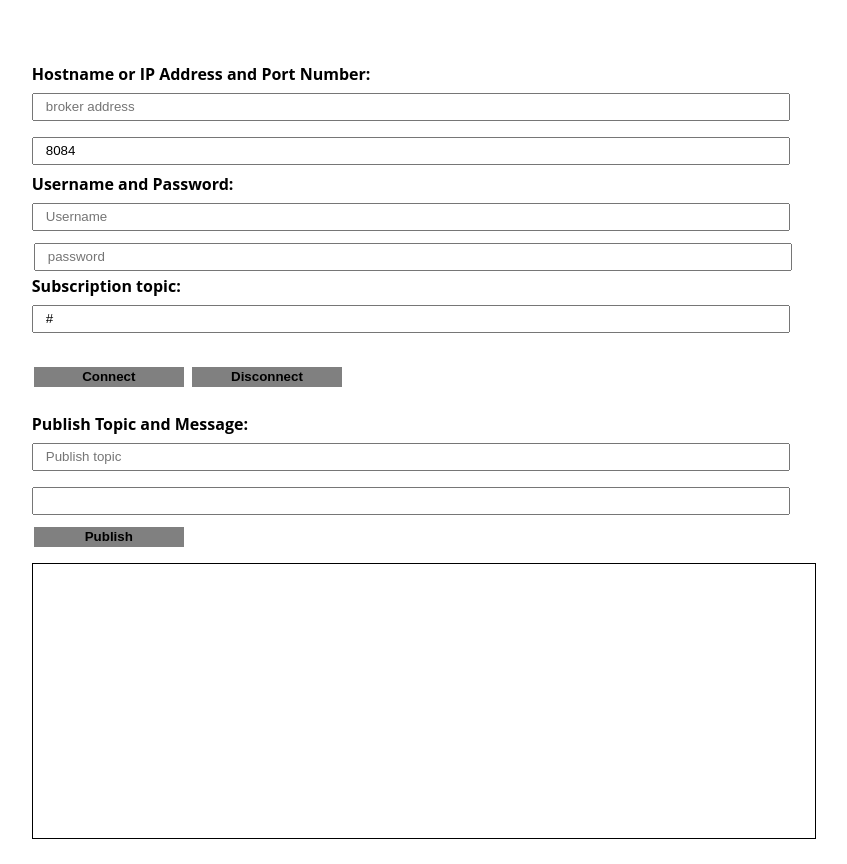
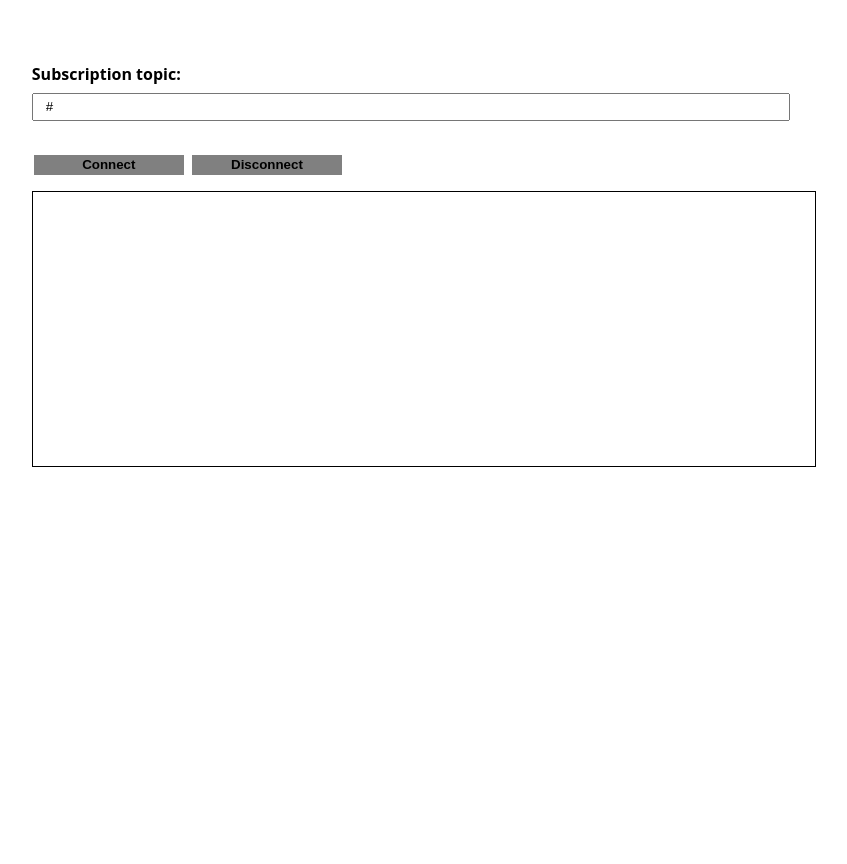
Before and after one commit to kc1awv/mqtt_test, a plain HTML site: page index.html in a window 1280 px wide. Shown: the part 67-931 px from the top of the page, without its empty margins (229-1076 px from the left). After the commit the page ends 800 px from the top, so only its background shows below. Drawn offline with Linux system fonts and the light colour scheme.

Commit message:
streamline it

```diff
--- a/index.html
+++ b/index.html
@@ -11,23 +11,10 @@
       <div class="wrapper">
          <h1 id="Main_heading"> <b>M17Labs MQTT Dashboard</b></h1><br><br>
          <form id="connection-information-form">
-            <b>Hostname or IP Address and Port Number:</b>
-            <input id="host" type="text" name="host" placeholder="broker address">
-
-            <input id="port" type="text" name="port" value="8084"><br>
-            <b>Username and Password:</b>
-            <input id="username" type="text" name="Username" placeholder="Username"><br>
-
-            <input id="password" type="password" name="password" placeholder="password"><br>
             <b>Subscription topic:</b>
             <input id="topic_s" type="text" name="topic_s" value="#"><br><br>
             <input type="button" onclick="startConnect()"  value="Connect">
             <input type="button"  onclick="startDisconnect()" value="Disconnect"> <br>
-            <br><b>Publish Topic and Message:</b>
-            <input id="topic_p" type="text" name="topic_p" placeholder="Publish topic">
-
-            <input id="Message" type="text" name="message"  placehilder="Message">
-            <input type="button" onclick="publishMessage()" value="Publish">
          </form>
          <div id="messages"></div>
       </div>
--- a/mqtt.js
+++ b/mqtt.js
@@ -1,10 +1,10 @@
 function startConnect(){
     clientID = "clientID - "+parseInt(Math.random() * 100);
 
-    host = document.getElementById("host").value;
-    port = document.getElementById("port").value;
-    userId  = document.getElementById("username").value;
-    passwordId = document.getElementById("password").value;
+    host = "mqtt.m17labs.org"
+    port = "8084"
+    // userId  = document.getElementById("username").value;
+    // passwordId = document.getElementById("password").value;
 
     document.getElementById("messages").innerHTML += "<span> Connecting to " + host + " on port " +port+"</span><br>";
     document.getElementById("messages").innerHTML += "<span> Using the client Id " + clientID +" </span><br>";
@@ -47,6 +47,7 @@ function startDisconnect(){
     document.getElementById("messages").innerHTML += "<span> Disconnected. </span><br>";
 }
 
+/*
 function publishMessage(){
     msg = document.getElementById("Message").value;
     topic = document.getElementById("topic_p").value;
@@ -57,3 +58,4 @@ function publishMessage(){
     client.send(Message);
     document.getElementById("messages").innerHTML += "<span> Message to topic "+topic+" is sent </span><br>";
 }
+*/
```
